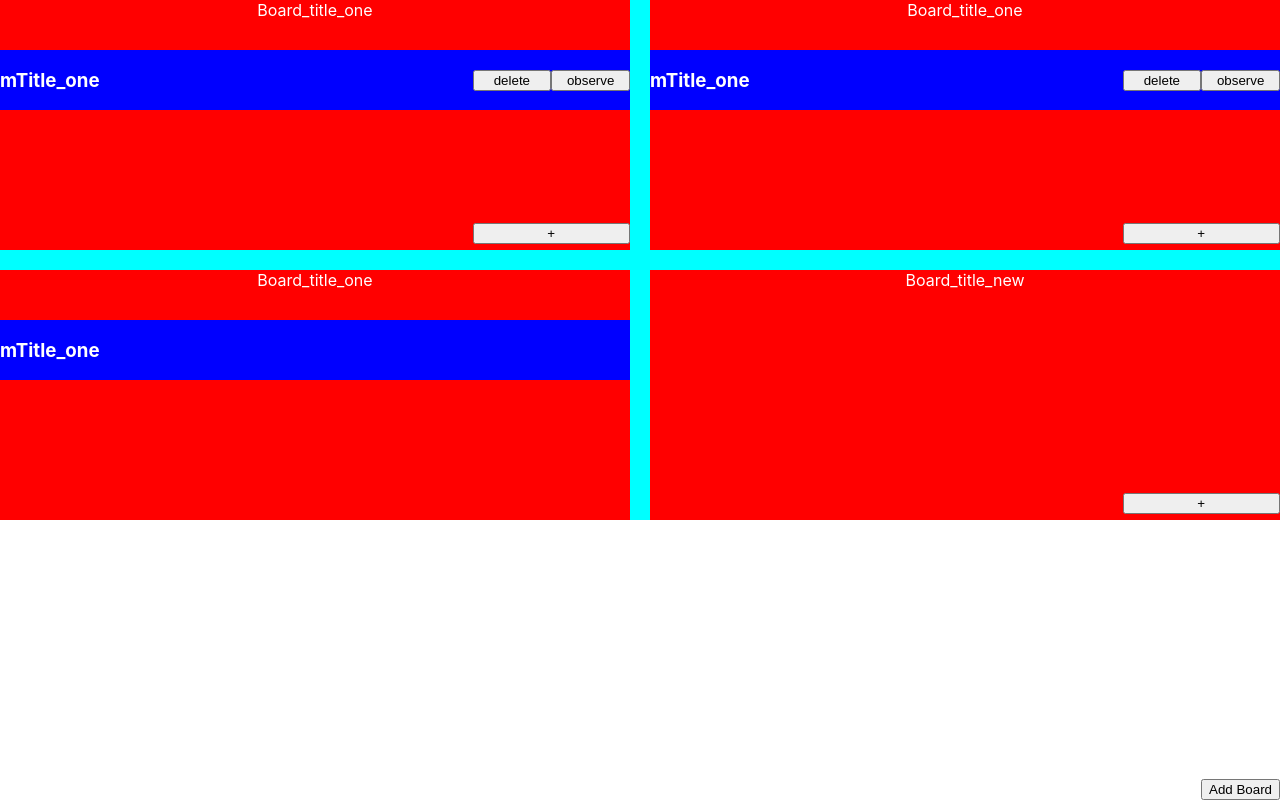
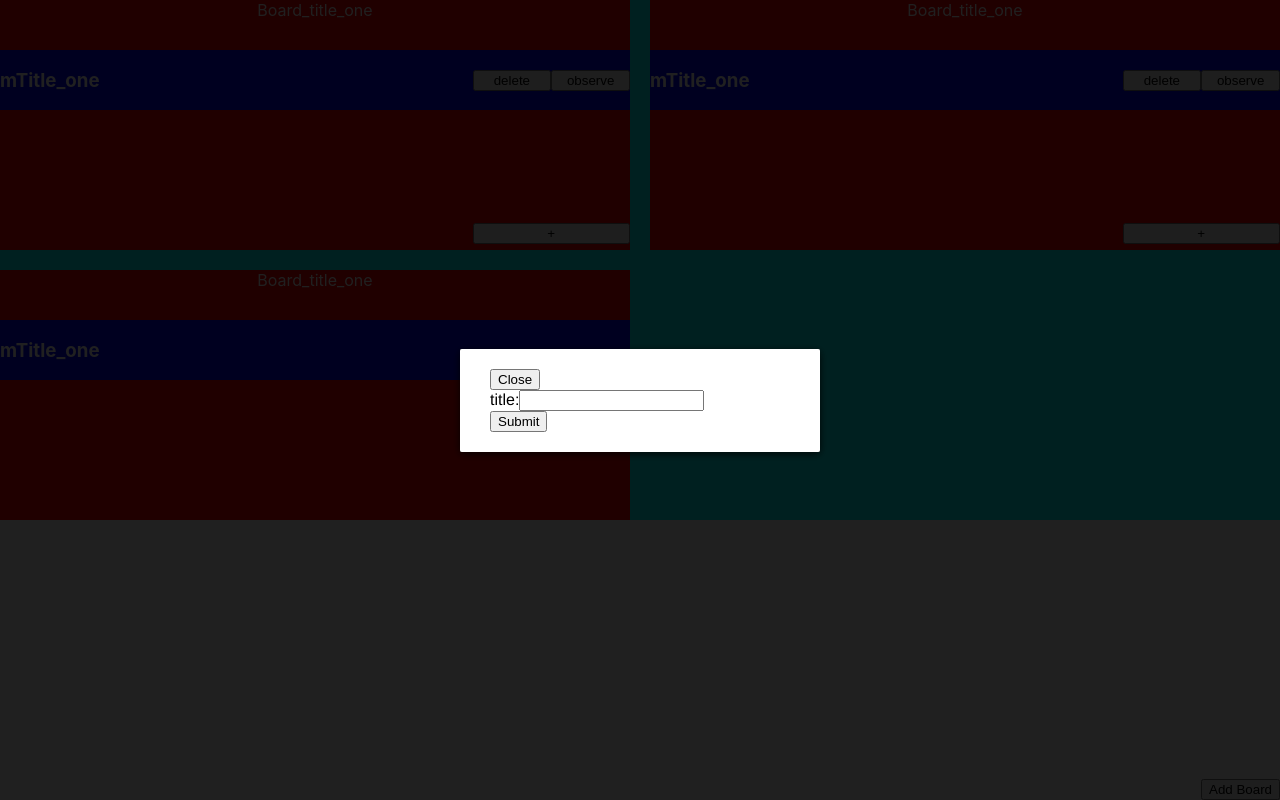
Before and after one commit to thirty33/BoardsApp_frontend, a React (Create React App) app: page / in a window 1280 px wide. Both pictures are taken after a click on the button "Add Board". Built offline with nearby package versions, Linux system fonts and the light colour scheme.

Commit message:
logic to add a new Board

```diff
--- a/src/components/boardComponent.js
+++ b/src/components/boardComponent.js
@@ -1,5 +1,6 @@
 import React from 'react';
-import {CustomDetailView} from './CustomDetailView';
+import {MessageDetailView} from './messageDetailView';
+import {BoardForm} from './boardModalForm';
 import '../style/boardstyle.css';
 
 function Message(props) {
@@ -47,8 +48,8 @@ export function Board(props) {
 					}
 				</div>
 			</div>
-			{props.modalIsVisible &&
-				<CustomDetailView
+			{(props.modalIsVisible && !props.isBoardForm) &&
+			<MessageDetailView
 				modal={{propertyOne: 'Joel Gustavo'}}
 				boardId={props.currentBoardId}
 				closeView={() => props.closeModal()}
@@ -58,6 +59,15 @@ export function Board(props) {
 				messageToSend={props.messageToSend}
 				isDetailView={props.isDetailView}/>
 			}
+			{(props.modalIsVisible && props.isBoardForm) &&
+			<BoardForm
+				closeView={() => props.closeModal()}
+				boardModel={props.boardModel}
+				boardToSend={props.boardToSend}
+				handleInputChange={(e) => props.handleModalChanges(e)}
+				saveObject={(e) => props.addBoard(e)}
+				/>
+			}
 		</div>
 	);
 }
--- /dev/null
+++ b/src/components/boardModalForm.js
@@ -0,0 +1,29 @@
+import React from 'react';
+import '../style/modalstyle.css';
+
+export function BoardForm(props) {
+	return (
+		<div className="modalMask">
+			<div className="modalWrapper">
+				<div className="modalContainer">
+                    <div className="modalBody">
+                        <button onClick={() => props.closeView()}>Close</button>
+                        <form onSubmit={(e) => props.saveObject(e)}>
+                            <label>
+                                title:
+                                <input
+                                    type="text"
+                                    name={props.boardModel.title}
+                                    value={props.boardToSend.title}
+                                    onChange={(e) => props.handleInputChange(e)} />
+                            </label>
+                            <div className="modalActions">
+                                <input type="submit" value="Submit" />
+                            </div>
+                        </form>
+                    </div>
+				</div>
+			</div>
+		</div>
+	);
+}
--- a/src/components/CustomDetailView.js
+++ b/src/components/messageDetailView.js
@@ -1,7 +1,7 @@
 import React from 'react';
 import '../style/modalstyle.css';
 
-export function CustomDetailView(props) {
+export function MessageDetailView(props) {
 	return (
 		<div className="modalMask">
 			<div className="modalWrapper">
--- a/src/components/welcome.js
+++ b/src/components/welcome.js
@@ -14,11 +14,14 @@ export class BoardsWrapper extends React.Component {
 			currentBoardId: 1,
 			userId: 1,
 			modalIsVisible: false,
+			isBoardForm: false,
+			isDetailView: false,
 			messageModel: {title: 'title', subject: 'subject'},
+			boardModel: {title: 'title'},
 			title: '',
 			subject: '',
 			messageToSend: {},
-			isDetailView: false
+			boardToSend: {}
 		}
 	}
 	boardsList() {
@@ -34,17 +37,21 @@ export class BoardsWrapper extends React.Component {
 				closeModal={() => this.closeModal()}
 				saveObject={(e, id) => this.saveObject(e, id)}
 				handleModalChanges={(e) => this.handleModalChanges(e)}
+				addBoard={(e) => this.addBoard(e)}
 				messageModel={this.state.messageModel}
+				boardModel={this.state.boardModel}
 				messageToSend={this.state.messageToSend}
+				boardToSend={this.state.boardToSend}
 				currentBoardId={this.state.currentBoardId}
-				isDetailView={this.state.isDetailView}/>
+				isDetailView={this.state.isDetailView}
+				isBoardForm={this.state.isBoardForm}/>
 		);
 		return (
 			<div className="boardsWrapper">
 				{list}
 				<button
 					className="addBoardButton"
-					onClick={() => this.addBoard()}
+					onClick={() => this.openBoardForm()}
 					>Add Board
 				</button>
 			</div>
@@ -53,7 +60,12 @@ export class BoardsWrapper extends React.Component {
 	render() {
 		return this.boardsList();
 	}
-	closeModal() { this.setState({modalIsVisible : !this.state.modalIsVisible})}
+	closeModal() {
+		this.setState({
+			modalIsVisible : !this.state.modalIsVisible,
+			isBoardForm : false
+		})
+	}
 	openModal(i) {
 		const boards = this.state.boards.slice();
 		const currentBoard = boards[i-1];
@@ -61,14 +73,16 @@ export class BoardsWrapper extends React.Component {
 			isDetailView : false,
 			messageToSend : {},
 			currentBoardId : currentBoard.id,
-			modalIsVisible : true
+			modalIsVisible : true,
+			isBoardForm : false
 		})
 	}
 	addNewMessageToBoard(i) {
 
 		const boards = this.state.boards.slice();
 		const currentBoard = boards[i-1];
-		const newMessageId = currentBoard.messages[currentBoard.messages.length - 1].id + 1;
+		const newMessageId = currentBoard.messages.length > 0 ?
+			currentBoard.messages[currentBoard.messages.length - 1].id + 1 : 1;
 		var newMessage =
 		{
 			id:newMessageId,
@@ -94,13 +108,17 @@ export class BoardsWrapper extends React.Component {
 		this.addNewMessageToBoard(id);
 		e.preventDefault();
 	}
-	addBoard() {
+	addBoard(e) {
+		e.preventDefault();
 		const boards = this.state.boards.slice();
-		const newBoardId = boards.length + 1;
-		const newBoard = {id: newBoardId,title:'board_title_new', messages: []};
+		const newBoardId = boards[boards.length - 1].id + 1;
+		const newBoard = {id: newBoardId,title:this.state.title, messages: [], isPrivate: true, ownerId: 1};
 		boards.push(newBoard);
+		console.log('this is new board id', newBoard.id );
 		this.setState({
-			boards: boards
+			boards: boards,
+			isBoardForm : false,
+			modalIsVisible : false,
 		});
 	}
 	deleteMessage(i) {
@@ -129,4 +147,12 @@ export class BoardsWrapper extends React.Component {
 			modalIsVisible : true
 		});
 	}
+
+	//Board Implementation
+	openBoardForm() {
+		this.setState({
+			modalIsVisible : true,
+			isBoardForm : true
+		});
+	}
 }
```
Also changed, not shown: src/components/CustomModalForm.js (deleted). Lines whose indentation alone changed are shown as unchanged.
